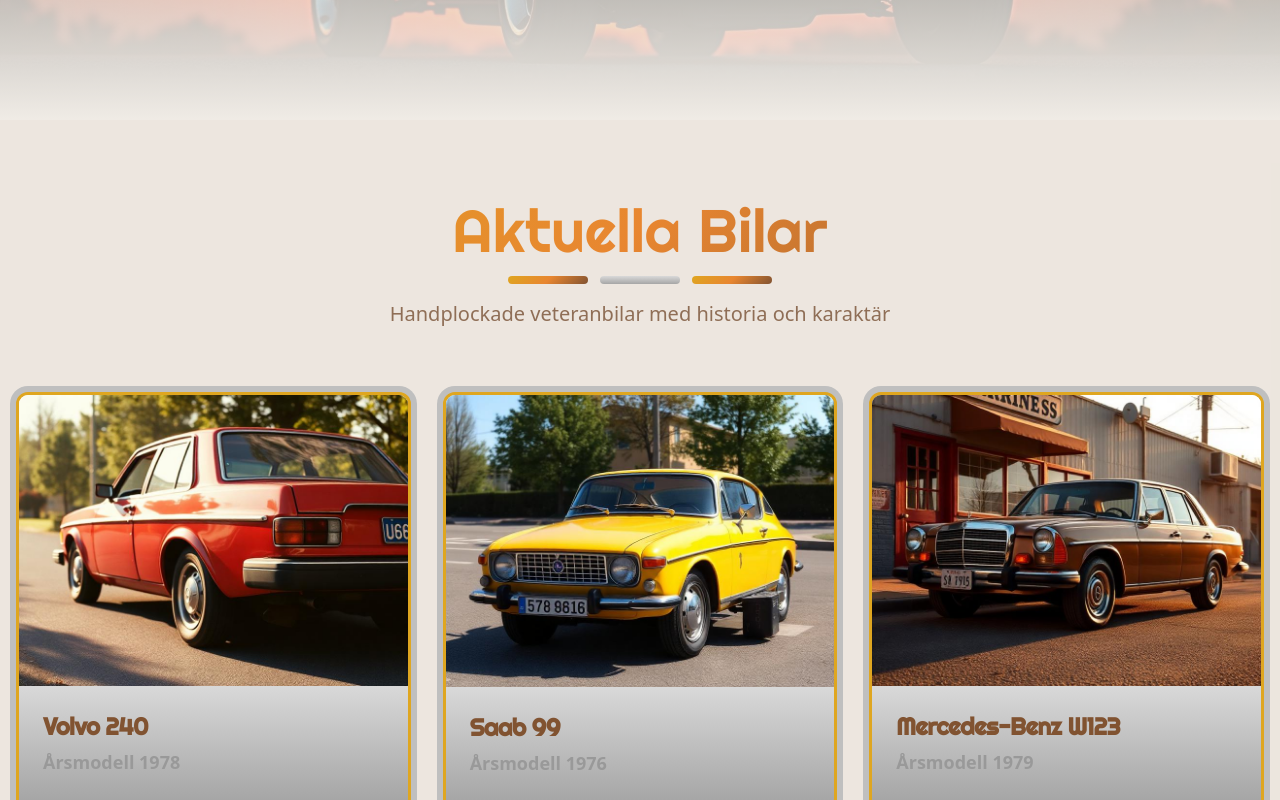
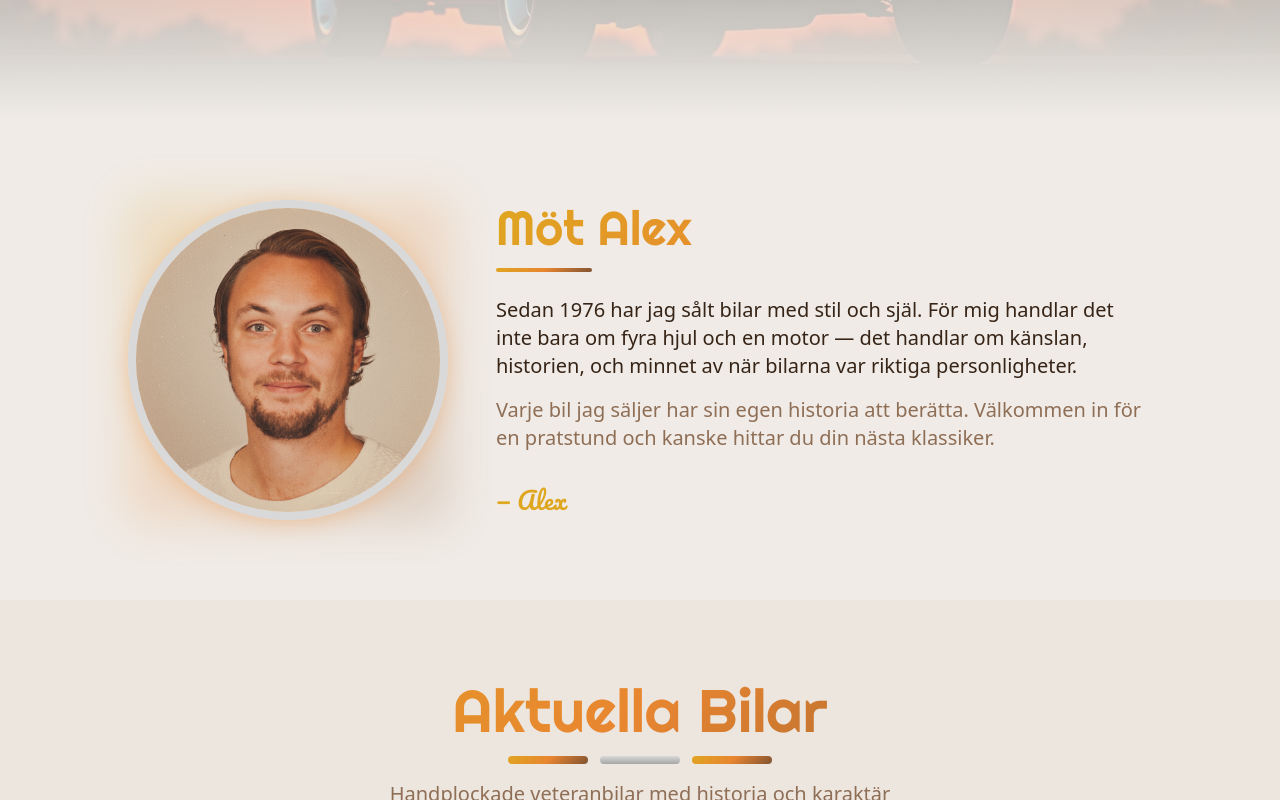
Before and after one commit to kristoffer-iveo/alex-bil-76-vibes, a React (Vite) app: page / in a window 1280 px wide. Shown: the part 600-1400 px from the top of the page. Built offline with nearby package versions, Linux system fonts and the light colour scheme; the HTML template or start-up script is replaced by a standard one.

Commit message:
Add stylized portrait of Alex
Add a new section to the homepage featuring a stylized portrait of Alex, the dealership owner. The portrait has been edited to have a 1970s retro aesthetic, complementing the website's theme. This section is placed between the Hero and Cars sections.

```diff
--- /dev/null
+++ b/src/components/AboutSection.tsx
@@ -0,0 +1,44 @@
+import alexPortrait from "@/assets/alex-portrait.png";
+
+const AboutSection = () => {
+  return (
+    <section className="py-20 bg-background">
+      <div className="container mx-auto px-4">
+        <div className="flex flex-col md:flex-row items-center gap-12 max-w-5xl mx-auto">
+          {/* Portrait */}
+          <div className="flex-shrink-0">
+            <div className="relative">
+              <div className="absolute inset-0 bg-gradient-sunset opacity-20 blur-xl"></div>
+              <img
+                src={alexPortrait}
+                alt="Alex - Ägare av Alex Bil sedan 1976"
+                className="relative w-64 h-64 md:w-80 md:h-80 object-cover rounded-full shadow-retro border-8 border-chrome-light"
+              />
+            </div>
+          </div>
+
+          {/* Text Content */}
+          <div className="flex-1 text-center md:text-left">
+            <h2 className="text-4xl md:text-5xl font-righteous text-gradient-sunset mb-4">
+              Möt Alex
+            </h2>
+            <div className="w-24 h-1 bg-gradient-sunset rounded-full mb-6 mx-auto md:mx-0"></div>
+            <p className="text-lg md:text-xl text-foreground mb-4 leading-relaxed">
+              Sedan 1976 har jag sålt bilar med stil och själ. För mig handlar det inte bara om fyra hjul och en motor — det handlar om känslan, historien, och minnet av när bilarna var riktiga personligheter.
+            </p>
+            <p className="text-lg md:text-xl text-muted-foreground leading-relaxed">
+              Varje bil jag säljer har sin egen historia att berätta. Välkommen in för en pratstund och kanske hittar du din nästa klassiker.
+            </p>
+            <div className="mt-8">
+              <p className="text-2xl font-pacifico text-primary">
+                — Alex
+              </p>
+            </div>
+          </div>
+        </div>
+      </div>
+    </section>
+  );
+};
+
+export default AboutSection;
--- a/src/pages/Index.tsx
+++ b/src/pages/Index.tsx
@@ -1,4 +1,5 @@
 import Hero from "@/components/Hero";
+import AboutSection from "@/components/AboutSection";
 import CarsSection from "@/components/CarsSection";
 import ContactSection from "@/components/ContactSection";
 import Footer from "@/components/Footer";
@@ -7,6 +8,7 @@ const Index = () => {
   return (
     <div className="min-h-screen">
       <Hero />
+      <AboutSection />
       <CarsSection />
       <ContactSection />
       <Footer />
```
Also changed, not shown: src/assets/alex-original.png (added), src/assets/alex-portrait.png (added).
